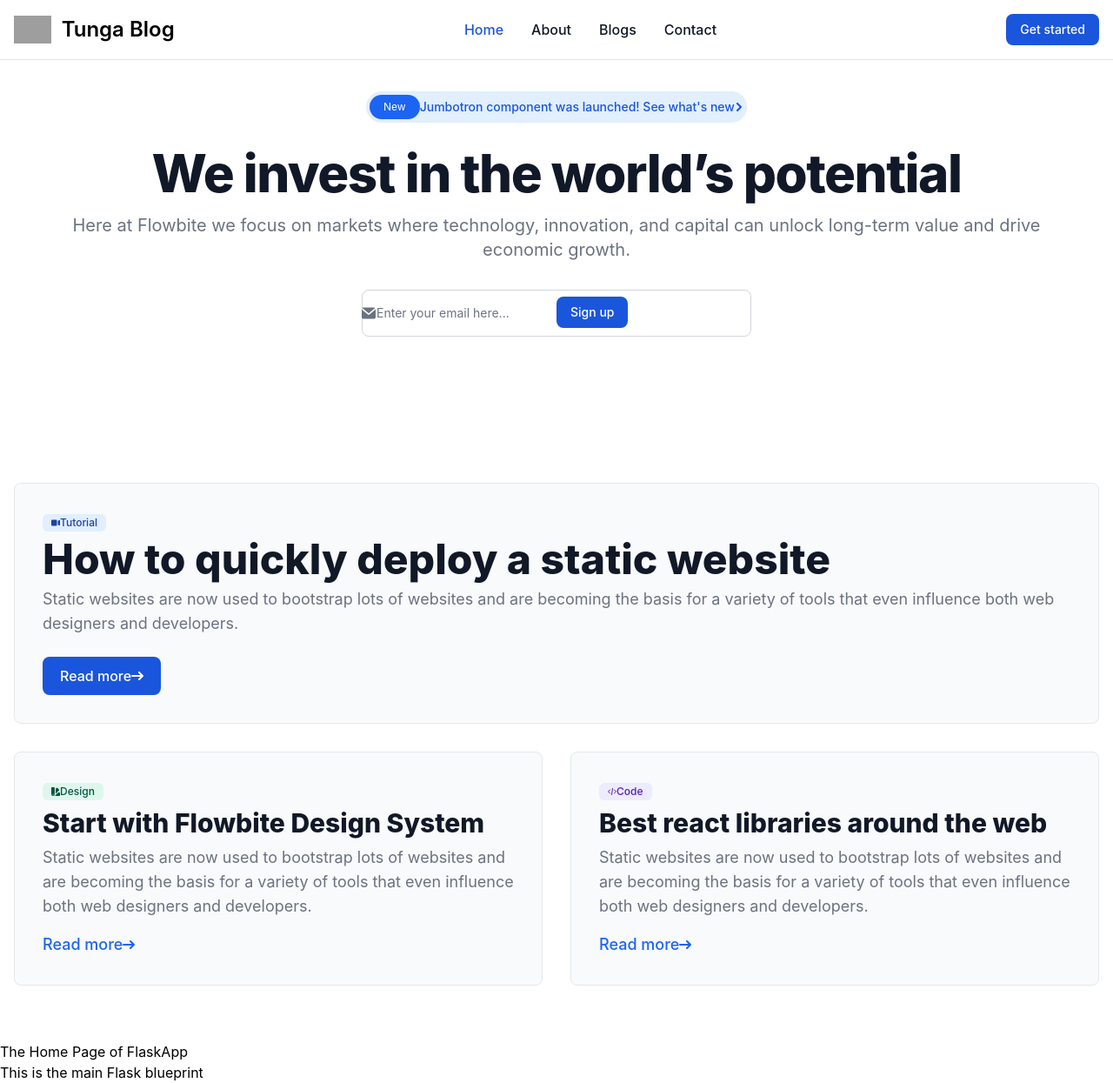
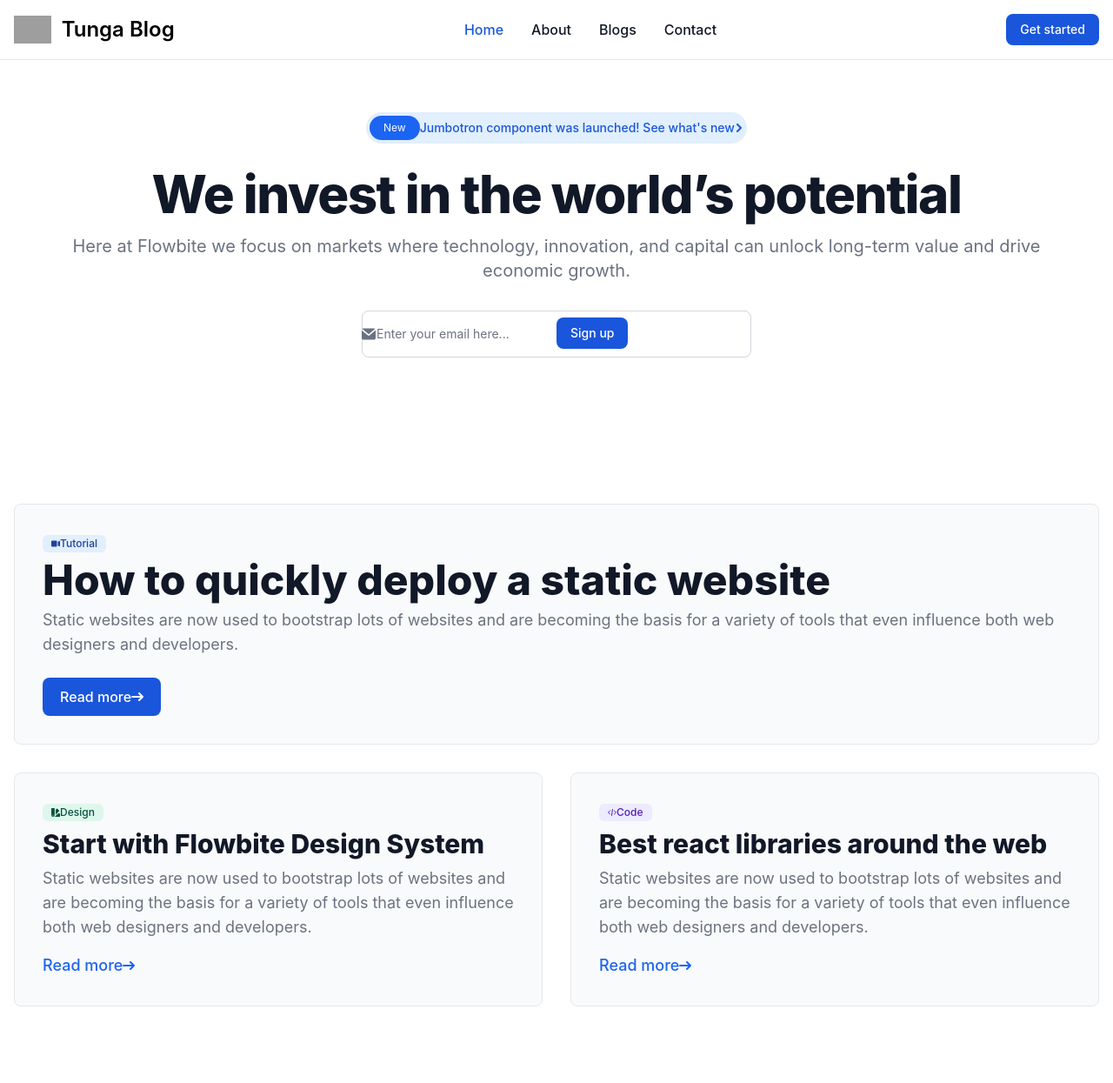
Before and after one commit to martin-creator/tunga_tech_impact_academy, a Python web app: template blog_app/core/templates/index.html in a window 1280 px wide. Shown: the whole page at 87% size. After the commit the page ends 1157 px from the top, so only its background shows below. Run offline with Jinja, Linux system fonts and the light colour scheme; the template is opened without the code that fills it, so the values that code supplies are empty; some libraries are stand-ins or nearby versions; grey boxes are pictures that could not be loaded.

Commit message:
Updated index page

```diff
--- a/blog_app/core/templates/index.html
+++ b/blog_app/core/templates/index.html
@@ -1,6 +1,8 @@
 {% extends 'base.html' %}
 
 {% block content %}
+
+<span class="title"><h1>{% block title %} Home {% endblock %}</h1></span>
 
 
 <section class="bg-white dark:bg-gray-900 bg-[url('https://flowbite.s3.amazonaws.com/docs/jumbotron/hero-pattern.svg')] dark:bg-[url('https://flowbite.s3.amazonaws.com/docs/jumbotron/hero-pattern-dark.svg')]">
@@ -85,9 +87,4 @@
     </div>
 </section>
 
-
-    <span class="title"><h1>{% block title %} The Home Page of FlaskApp {% endblock %}</h1></span>
-    <div class="content">
-        <h2>This is the main Flask blueprint</h2>
-    </div>
 {% endblock %}
```
